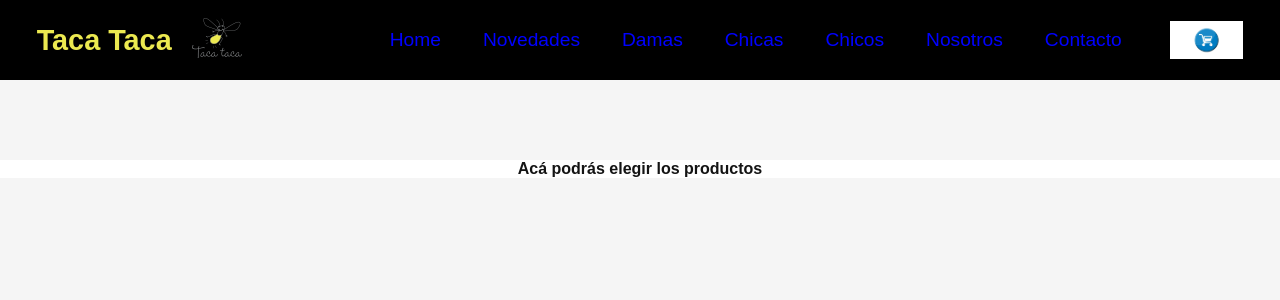
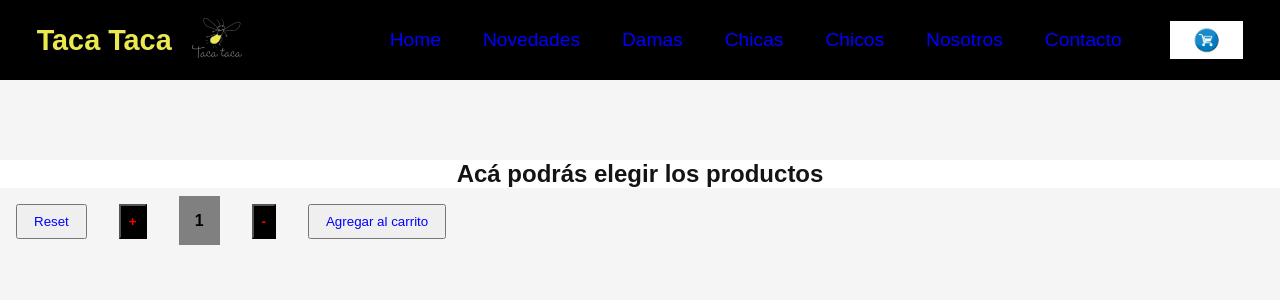
Before and after one commit to arturitok/tiendakeck, a React (Create React App) app: page / in a window 1280 px wide. Shown: the top 300 px of the page. Built offline with nearby package versions, Linux system fonts and the light colour scheme.

Commit message:
Desafío: Contador con botón

```diff
--- /dev/null
+++ b/src/components/ItemCount.js
@@ -0,0 +1,75 @@
+import { useState } from "react";
+import "../estilos.css";
+
+//Defino 4 botones
+//ButtonAdd para agregar
+//ButtonSuma incrementa el contador
+//ButtonResta decrementa el contador
+//ButtonReset resetea el contador al valor initial que viene como prop
+function ButtonAdd(props) {
+  return (
+    <button className="cart-button" onClick={props.onClickFunc}>
+      Agregar al carrito
+    </button>
+  );
+}
+
+function ButtonSuma(props) {
+  return (
+    <button className="spin-button" onClick={props.onClickFunc}>
+      +
+    </button>
+  );
+}
+
+function ButtonResta(props) {
+  return (
+    <button className="spin-button" onClick={props.onClickFunc}>
+      -
+    </button>
+  );
+}
+function ButtonReset(props) {
+  return (
+    <button className="cart-button" onClick={props.onClickFunc}>
+      Reset
+    </button>
+  );
+}
+//La funci{on que mostrará el contador
+function Display(props) {
+  return <label className="counter-text">{props.message}</label>;
+}
+
+/* ************************* */
+
+//la función ItemCount pedida
+const ItemCount = ({ stock, initial, onAdd }) => {
+  const [counter, setCounter] = useState(1);
+  function setInitial() {
+    return setCounter(initial)
+  }
+
+  function incrementCounter() {
+    return setCounter(counter < stock ? counter + 1 : counter);
+  }
+  let decrementCounter = () => setCounter(counter - 1);
+
+  if (counter < 2) {
+    decrementCounter = () => setCounter(1);
+  }
+  const addItem = () => {
+    onAdd(counter)
+  }
+  return (
+    <div>
+      <ButtonReset onClickFunc={setInitial} />
+      <ButtonSuma onClickFunc={incrementCounter} />
+      <Display message={counter} />
+      <ButtonResta onClickFunc={decrementCounter} />
+      <ButtonAdd onClickFunc={addItem} />
+    </div>
+  )
+}
+
+export default ItemCount;
--- a/src/components/ItemListContainer.js
+++ b/src/components/ItemListContainer.js
@@ -1,6 +1,14 @@
 import "../estilos.css";
+import ItemCount from "./ItemCount";
 const ItemListContainer = ({ greeting }) => {
-  return <div className="product-list">{greeting}</div>;
+  const onAdd = (cantidad) => {
+    console.log(`Agregando ${cantidad} artículos al carrito`);
+  };
+  return (
+  <div>
+    <h2 className="product-list">{greeting}</h2>
+    <ItemCount  stock={5} initial={1} onAdd={onAdd}/>
+  </div>);
 };
 
 export default ItemListContainer;
--- a/src/estilos.css
+++ b/src/estilos.css
@@ -1,7 +1,8 @@
+
 body {
     background-color: whitesmoke;
-}
-.product-list {
+  }
+  .product-list {
     display: flex;
     flex-direction: column;
     justify-content: center;
@@ -10,4 +11,37 @@ body {
     color: #141414;
     background-color: #fff;
     margin-top: 10vh;
-}
+  }
+
+  .cart-button {
+    color: blue;
+    text-decoration: none;
+    margin: 1rem;
+    padding: 0.5rem 1rem 0.5rem 1rem;
+  }
+
+  .cart-button:hover {
+    background-color: #ece950;
+    border-radius: 4px;
+    transition: all 0.2s ease-out;
+  }
+
+  .spin-button {
+    color: red;
+    text-decoration: none;
+    font-style: bold;
+    font-weight: bold;
+    background-color: black;
+    margin: 1rem;
+    padding: 0.5rem;
+  }
+
+  .counter-text {
+    color: black;
+    text-decoration: none;
+    font-style: bold;
+    font-weight: bold;
+    background-color: gray;
+    margin: 1rem;
+    padding: 1rem;
+  }
```
